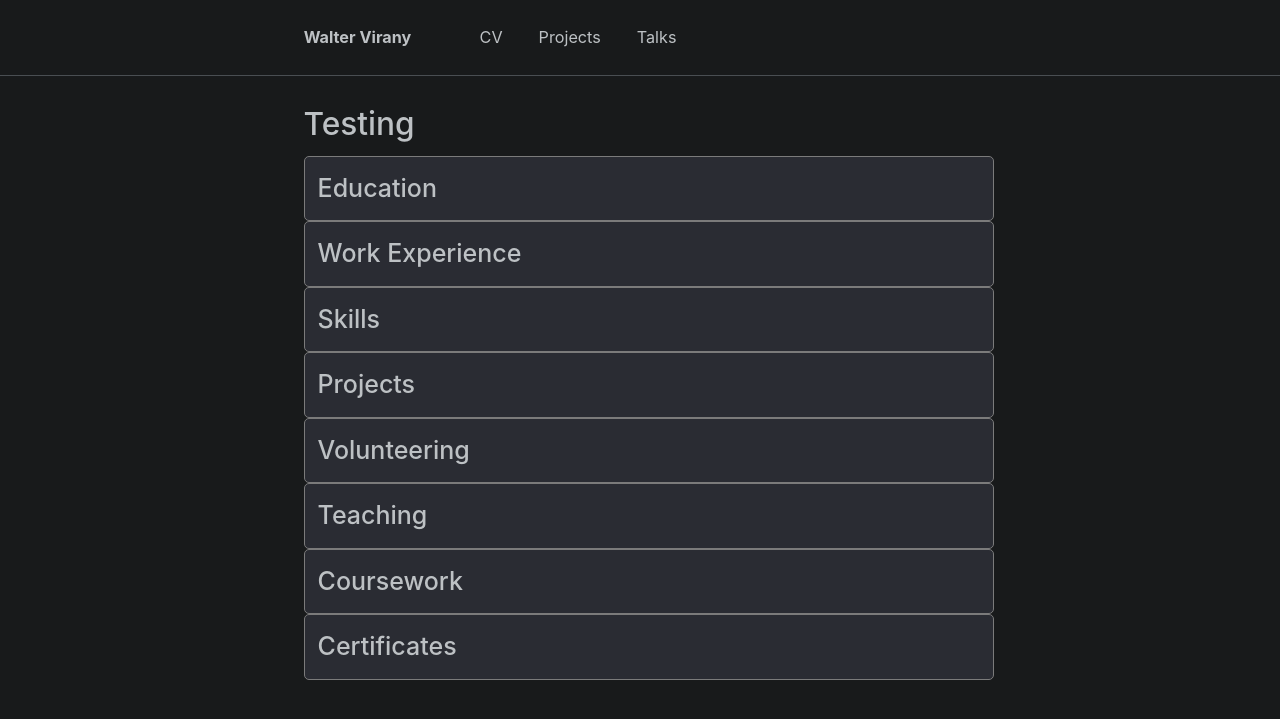
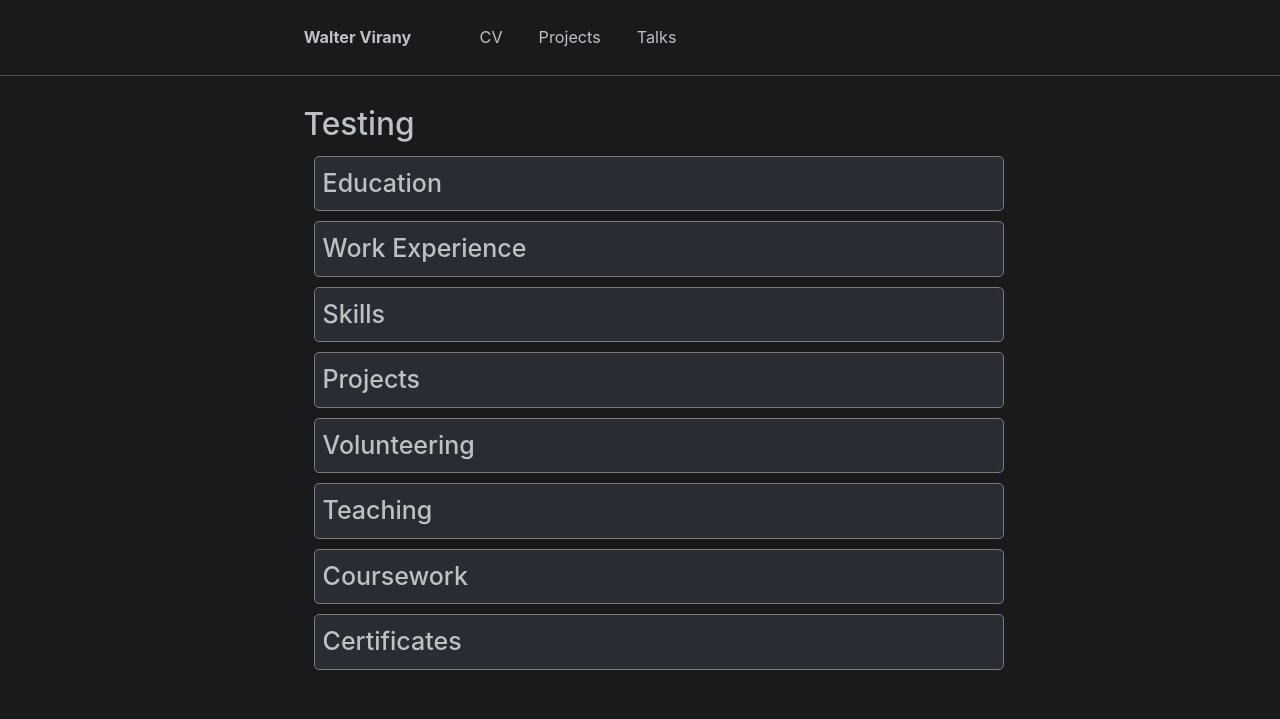
Before and after one commit to wvirany/wvirany.github.io, a Jekyll site: the page built from _pages/test.html, in a window 1280 px wide. Shown: the top 719 px of the page. Built offline with Jekyll 4.4.1, drawn with Linux system fonts in a browser that asks for light colours.

Commit message:
Update test.html

```diff
--- a/_pages/test.html
+++ b/_pages/test.html
@@ -21,7 +21,7 @@ div.cv {
     border-radius: 5px;
     background-color: rgb(42, 44, 51);
     width: 75%;
-    padding: 5px;
+    margin: 10px;
 }
 
 
```
